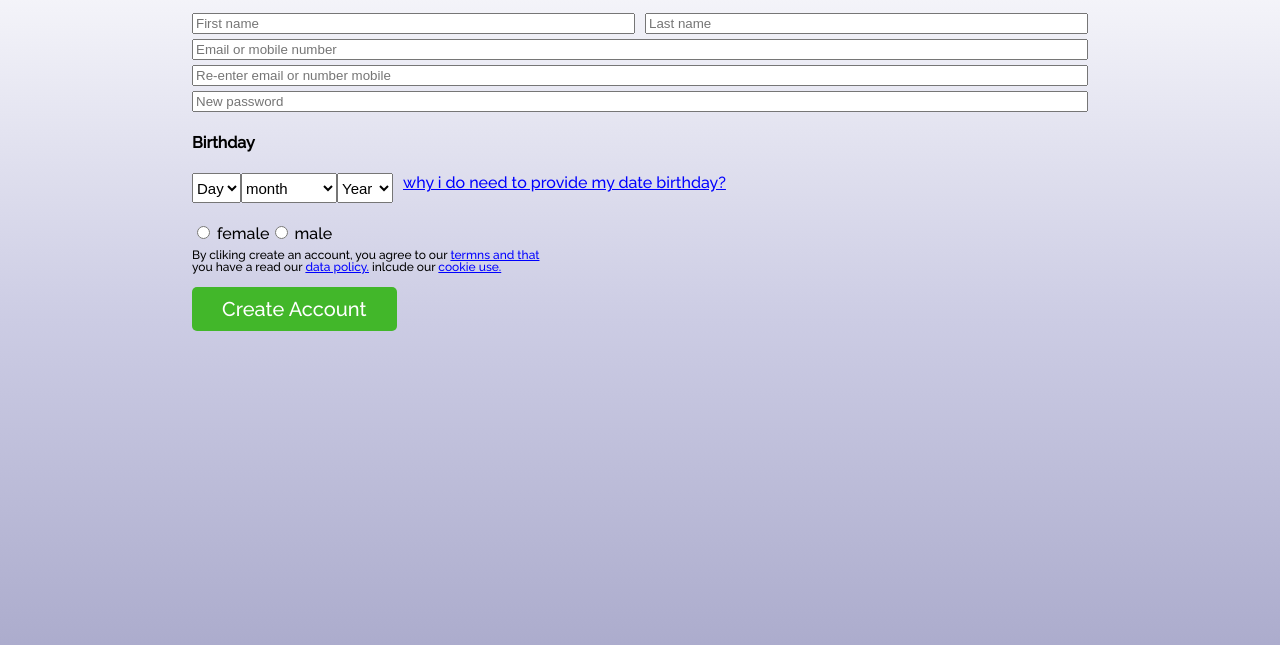
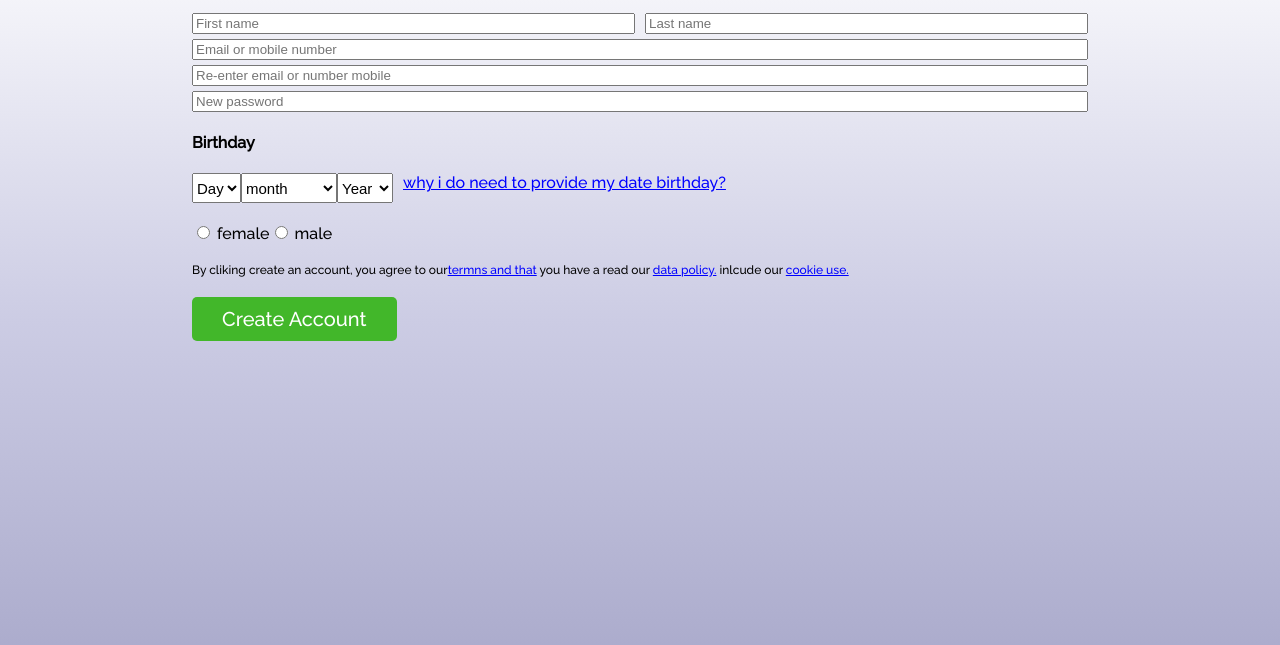
Before and after one commit to Heliosoto1987/facebook-exercise, a plain HTML site: page index.html in a window 1280 px wide. Shown: the part 91-736 px from the top of the page. Drawn offline with Linux system fonts and the light colour scheme.

Commit message:
repair_footer

```diff
--- a/index.html
+++ b/index.html
@@ -18,7 +18,6 @@
                 <input class="input_main1" placeholder="Last name" type="text">
         </div>
         <div class="container_main2">
-            <form action="/singup" method="GET"></form>
             <input placeholder="Email or mobile number" type="email">
             <input placeholder="Re-enter email or number mobile" class="main2_input" type="email">
             <input placeholder="New password" type="password">
@@ -115,8 +114,8 @@
         </div>
     </div>
     <div class="footer">
-    <p>By cliking create an account, you agree to our <a class="link" href="">termns and that</a></p>
-    <p>you have a read our <a class="link" href="">data policy.</a> inlcude our <a class="link" href="">cookie use.</a></p>
+        <div>By cliking create an account, you agree to our<a class="link" href="">termns and that</a>
+        you have a read our <a class="link" href="">data policy.</a> inlcude our <a class="link" href="">cookie use.</a></div>
     </div>
 
     <div class="last_buttom"></div>
--- a/main/main.css
+++ b/main/main.css
@@ -53,8 +53,8 @@ body{
 }
 
 .footer{
+    margin-top: 20px;
     font-size: 12px;
-    line-height: 0;
 }
 
 .link{
```
